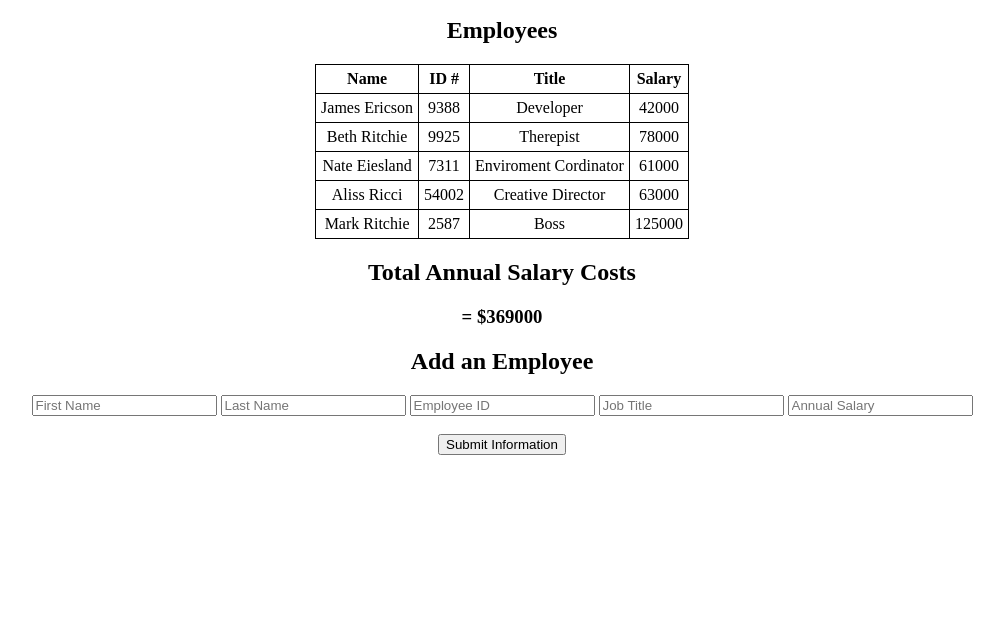
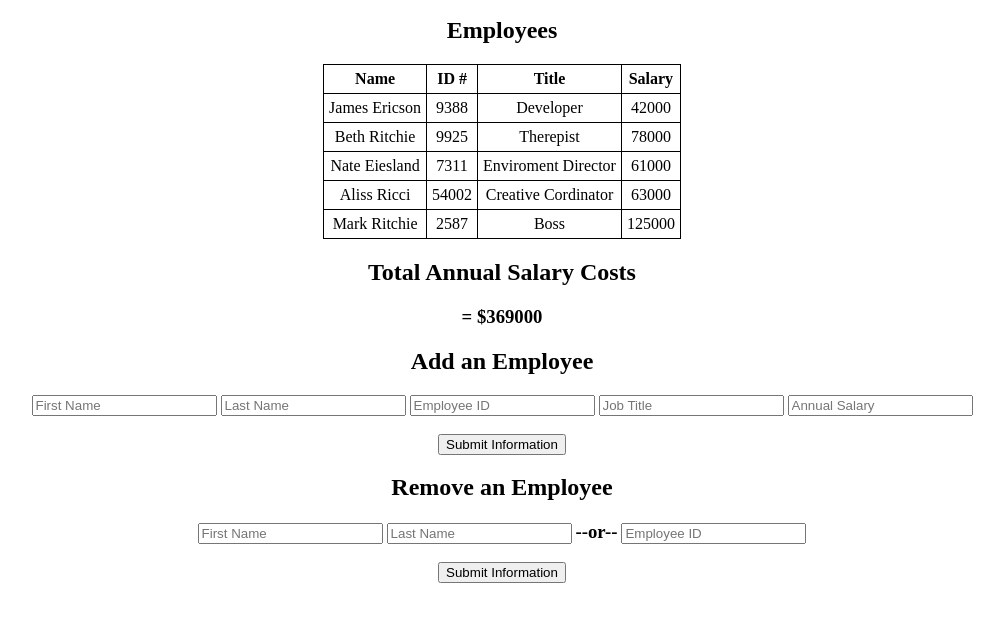
Before and after one commit to jamesericson/prime_assignment_01, a plain HTML site: page index.html in a window 1280 px wide. Shown: the part 91-712 px from the top of the page, without its empty margins (138-1142 px from the left). Drawn offline with nearby package versions, Linux system fonts and the light colour scheme.

Commit message:
added a remove function

```diff
--- a/index.html
+++ b/index.html
@@ -15,9 +15,10 @@
     <h2>Total Annual Salary Costs</h2>
     <div id="totalSalary"></div>
 
+
     <h2>Add an Employee</h2>
     <div id="newlyAdded"></div>
-    <form id="employeeInfo" style="display: block;">
+    <form id="employeeInfo">
       <!-- <h3>First Name</h3> -->
       <input id = "firstName" type = "text" placeholder="First Name">
       <!-- <h3>Last Name</h3> -->
@@ -29,9 +30,22 @@
       <!-- <h3>Annual Salary</h3> -->
       <input id = "annualSalary" type = "text" placeholder="Annual Salary"><br>
       <br><button type="submit" onClick="return newEmployee()">Submit Information</button>
-          <!-- <p id="output"></p> -->
     </form>
-    <div id = "totalSalary"></div>
+
+    <h2>Remove an Employee</h2>
+    <div id="newlyRemoved"></div>
+    <form id="employeeInfo">
+      <!-- <h3>First Name</h3> -->
+      <input  class="removeInput" id = "firstNameRM" type = "text" placeholder="First Name">
+      <!-- <h3>Last Name</h3> -->
+      <input  class="removeInput" id = "lastNameRM" type = "text" placeholder="Last Name">
+      <!-- <h3>ID</h3> -->
+      <h3 class="removeInput" >--or--</h3>
+      <input  class="removeInput" id = "employeeIdRM" type = "text" placeholder="Employee ID">
+      <!-- <h3>Job Title</h3> -->
+
+      <br><br><button type="submit" onClick="return removeEmployee()">Submit Information</button>
+    </form>
 
     <script src="script.js" charset="utf-8"></script>
   </body>
--- a/script.js
+++ b/script.js
@@ -33,7 +33,53 @@ var newEmployee = function(){
   displayAllEmployees();
   var toHTML = "<p>Just added employee: " +firstName+ " " +lastName+ "</p>";
   document.getElementById( 'newlyAdded' ).innerHTML = toHTML;
+  document.getElementById( 'newlyRemoved' ).innerHTML = "";
+  return false;
+}
 
+var removeEmployee = function(){
+  var index = -1;
+
+  var firstName = document.getElementById( 'firstNameRM' ).value;
+  console.log("remove firstName: " + firstName);
+  var idNum = document.getElementById( 'employeeIdRM' ).value;
+  console.log("remove idNum: " + idNum);
+  var lastName = document.getElementById( 'lastNameRM' ).value;
+  console.log("remove lastName: " + lastName);
+
+  document.getElementById( 'newlyAdded' ).innerHTML = "";
+  $('input').val('');
+
+  if (idNum == ""){
+    //identify the employee, by finding a match
+    for (var i = 0; i < employees.length; i++) {
+      if (employees[i].firstName == firstName && employees[i].lastName == lastName){
+        index = i;
+        idNum = employees[i].idNum;
+      }// end nested if
+    } //end for
+  } else {
+    for (var i = 0; i < employees.length; i++) {
+      if (employees[i].idNum == idNum){
+        index = i;
+        firstName = employees[i].firstName;
+        lastName = employees[i].lastName;
+      }// end nested if
+    } //end for
+  }// end if/else
+  console.log("removing employee ID #: "+ idNum + " at this index: " + index);
+  if (index == -1){
+    document.getElementById( 'newlyRemoved' ).innerHTML = "<p>no matching employees</p>";
+    return false;
+  } else {
+      var removed = employees.splice(index, 1);
+  }//end if/else
+  console.log(removed);
+
+
+  displayAllEmployees();
+  var toHTML = "<p>Just removed employee: " +firstName+ " " +lastName+ "</p>";
+  document.getElementById( 'newlyRemoved' ).innerHTML = toHTML;
   return false;
 }
 
@@ -70,8 +116,8 @@ var displayAllEmployees = function() {
 
 addEmployee( "James", "9388", "Ericson", "42000", "Developer");
 addEmployee( "Beth", "9925", "Ritchie", "78000", "Therepist");
-addEmployee( "Nate", "7311", "Eiesland", "61000", "Enviroment Cordinator");
-addEmployee( "Aliss", "54002", "Ricci", "63000", "Creative Director");
+addEmployee( "Nate", "7311", "Eiesland", "61000", "Enviroment Director");
+addEmployee( "Aliss", "54002", "Ricci", "63000", "Creative Cordinator");
 addEmployee( "Mark", "2587", "Ritchie", "125000", "Boss");
 
 displayAllEmployees();
--- a/style.css
+++ b/style.css
@@ -25,3 +25,7 @@ th, td {
   text-align: center;
   padding: 5px;
 }
+
+.removeInput {
+  display: inline;
+}
```
